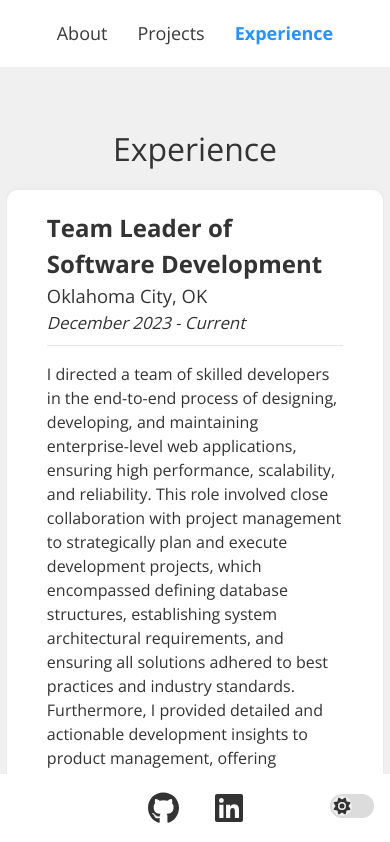
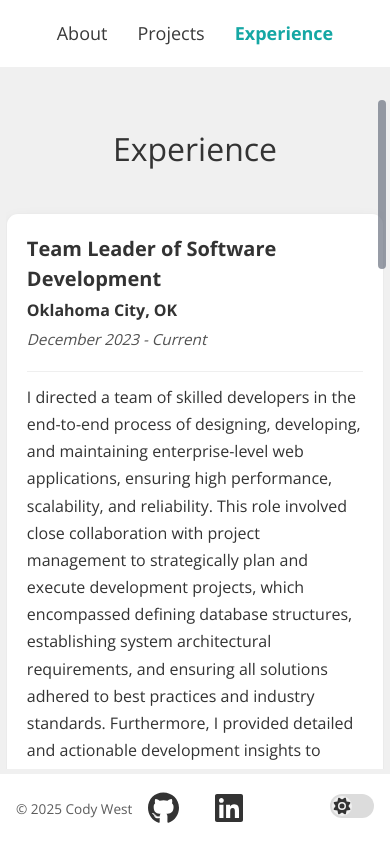
Before and after one commit to cww2697/portfolio, a Next.js app: page /experience in a window 390 px wide. Shown: the top 842 px of the page. Built offline with nearby package versions, Linux system fonts and the light colour scheme.

Commit message:
Refactor About section to remove JSON dependency, update component structure, and enhance styles for responsiveness and accessibility. Update theming and implement footer copyright with dynamic year.

```diff
--- a/src/app/components/About/About.tsx
+++ b/src/app/components/About/About.tsx
@@ -1,23 +1,33 @@
 import React from 'react';
 import styles from './About.module.css';
 import Image from "next/image";
-import data from "../../values/about.json"
 import AboutDetails from "@/app/components/AboutDetails/AboutDetails";
 
 const About = () => {
+    const imageUrl = "https://avatars.githubusercontent.com/u/19256987?s=800&v=4";
+    const details: string[] = [
+        "As a current Team Leader of Software Development, I have had extensive hands-on experience with a variety of programming languages, including C, C++, Java, JavaScript, PHP, Python, SQL, and Swift. I have successfully led high-priority projects such as a critical module redesign, which significantly improved user experience and data collection efficiency. Additionally, I spearheaded the transition of a module to a new framework, enhancing system performance and maintainability.",
+        "I place a high priority on maintaining application and data security, ensuring that our systems are robust and protected against potential threats. My expertise also extends to system administration across diverse platforms, including Windows Server, CentOS, macOS Server, and Ubuntu. I am proficient in tools like Apple Xcode, Microsoft Excel, Word, Access, Project, Visio, and Visual Studio.",
+        "In addition to my programming and system administration skills, I have extensive experience with various frameworks. I have worked with React and Next.js for building dynamic and responsive web applications, leveraging their powerful features for server-side rendering and static site generation. I have also utilized Laminas and Symfony for developing robust and scalable backend systems, ensuring efficient and maintainable codebases.",
+        "For more details about my experience, projects, or research, please explore the relevant pages above!"
+    ];
+
     return (
         <>
             <div className="pageTitle">
-                <h1>About Me!</h1>
+                <h1>Cody West</h1>
+                <p className={styles.tagline}>Full Stack Software Engineer & Team Leader crafting secure, scalable web apps with React, Next.js, PHP, and SQL.</p>
             </div>
             <section className={`section ${styles.intro}`}>
                 <div className={styles.imageColumn}>
-                    <Image src={data.imageUrl} alt={"Profile Image"} width={800} height={800} className={styles.image}/>
+                    <Image src={imageUrl} alt={"Profile Image"} width={800} height={800} className={styles.image}/>
                 </div>
                 <div className={styles.textColumn}>
-                    {data.details.map((detail, index) => (
-                        <AboutDetails key={index} detailsText={detail} />
-                    ))}
+                    <div className="section">
+                        {details.map((detail, index) => (
+                            <AboutDetails key={index} detailsText={detail} />
+                        ))}
+                    </div>
                 </div>
             </section>
         </>
--- a/src/app/components/ExperienceItem/ExperienceListItem.module.css
+++ b/src/app/components/ExperienceItem/ExperienceListItem.module.css
@@ -1,25 +1,49 @@
 .experienceItemContainer {
-    padding: 0 20px 32px 20px;
-}
-.experienceItemContainer h1{
-    font-size: 1.5em;
-    font-weight: bold;
+    padding: 0;
 }
 
-.companyInfoContainer{
-    display: inline-block;
-    padding-bottom: 10px;
+.experienceItemContainer h1 {
+    font-size: 1.25rem;
+    font-weight: 700;
+    color: var(--content-text-color);
+    margin: 0 0 4px 0;
 }
+
+.companyInfoContainer {
+    display: flex;
+    flex-wrap: wrap;
+    gap: 6px 14px;
+    align-items: baseline;
+    padding-bottom: 8px;
+    color: var(--content-text-color);
+}
+
 .companyInfoContainer h2 {
-    display: inline-block;
-    padding-inline-end: 16px;
-    font-size: 1.15em
+    font-size: 1rem;
+    font-weight: 600;
+    margin: 0;
 }
+
 .companyInfoContainer h3 {
-    font-size: 1.05em;
+    font-size: 0.95rem;
     font-style: italic;
+    opacity: 0.85;
+    margin: 0;
+}
+
+.experienceItemContainer hr {
+    border: 0;
+    border-top: 1px solid rgba(0,0,0,0.1);
+    margin: 12px 0;
+    opacity: 0.6;
+}
+@media (prefers-color-scheme: dark) {
+    .experienceItemContainer hr { border-top-color: rgba(255,255,255,0.12); opacity: 0.4; }
 }
 
 .experienceItemContainer p {
-    padding-top: 16px
+    line-height: 1.7;
 }
+.experienceItemContainer p + p {
+    margin-top: 10px;
+}
--- a/src/app/components/Footer/Footer.module.css
+++ b/src/app/components/Footer/Footer.module.css
@@ -26,6 +26,23 @@
 .footerRight {
     position: absolute;
     right: 1rem;
+}
+
+/* New: Copyright at bottom-left */
+.footerCopyright {
+    position: absolute;
+    left: 1rem;
+    top: 50%;
+    transform: translateY(-50%);
+    display: inline-flex;
+    align-items: center;
+    gap: 6px;
+}
+.copyText {
+    font-size: 0.85rem;
+    color: var(--foreground);
+    opacity: 0.8;
+    white-space: nowrap;
 }
 
 .themeToggle {
--- a/src/app/components/Footer/Footer.tsx
+++ b/src/app/components/Footer/Footer.tsx
@@ -22,6 +22,7 @@ const Footer = () => {
     }, []);
 
     const [theme, setTheme] = useState<Theme | null>(null);
+    const year = useMemo(() => new Date().getFullYear(), []);
 
     useEffect(() => {
         const stored = typeof window !== 'undefined' ? (localStorage.getItem('theme') as Theme | null) : null;
@@ -45,6 +46,9 @@ const Footer = () => {
 
     return (
         <footer className={styles.footer}>
+            <div className={styles.footerCopyright}>
+                <span className={styles.copyText}>© {year} Cody West</span>
+            </div>
             <div className={styles.footerLeft}>
                 <a href="https://github.com/cww2697" target="_blank" rel="noopener noreferrer" aria-label="GitHub">
                     <FontAwesomeIcon icon={faGithub} size="2x" />
--- a/src/app/components/ProjectCard/ProjectCard.module.css
+++ b/src/app/components/ProjectCard/ProjectCard.module.css
@@ -18,7 +18,7 @@
 .media {
   position: relative;
   width: 100%;
-  aspect-ratio: 16/9; /* Consistent thumbnail shape on mobile */
+  aspect-ratio: 16/9;
   background: var(--content-background);
   display: flex;
   align-items: center;
@@ -29,7 +29,7 @@
   .media {
     width: 36%;
     aspect-ratio: auto;
-    height: 240px; /* Uniform height on desktop for tidy rows */
+    height: 240px;
     border-right: 1px solid rgba(0,0,0,0.06);
   }
 }
@@ -37,7 +37,7 @@
   display: block;
   width: 100%;
   height: 100%;
-  object-position: center center; /* Ensure the image is visually centered */
+  object-position: center center;
 }
 .imageCover { object-fit: cover; }
 .imageContain { object-fit: contain; padding: 12px; }
@@ -54,14 +54,13 @@
 }
 
 .content {
-  /* Reduce right-side padding to tighten the card's right edge */
-  padding: 20px 10px 20px 20px; /* top right bottom left */
+  padding: 20px 10px 20px 20px;
   width: 100%;
 }
 @media (min-width: 768px) {
   .content {
     width: 64%;
-    padding: 22px 12px 22px 24px; /* top right bottom left */
+    padding: 22px 12px 22px 24px;
   }
 }
 
@@ -98,7 +97,7 @@
   padding: 4px 10px;
   font-size: 0.85rem;
   border-radius: 999px;
-  background: rgba(30, 144, 255, 0.12); /* link color tint */
+  background: rgba(30, 144, 255, 0.12);
   color: var(--foreground);
   border: 1px solid rgba(30, 144, 255, 0.25);
 }
@@ -129,6 +128,22 @@
   opacity: 0.9;
   transform: translateY(-1px);
 }
+
+/* Improve contrast for buttons in explicit light theme and system light mode */
+html[data-theme="light"] .button {
+  background: #0f766e; /* teal-700 for AA contrast */
+  color: #ffffff;
+}
+@media (prefers-color-scheme: light) {
+  .button {
+    background: #0f766e; /* teal-700 for AA contrast */
+    color: #ffffff;
+  }
+  .button:hover {
+    opacity: 0.95;
+  }
+}
+
 @media (min-width: 768px) {
   .titleRow {
     margin-bottom: 16px;
--- a/src/app/experience/page.tsx
+++ b/src/app/experience/page.tsx
@@ -1,5 +1,6 @@
 import data from "../values/experience.json";
 import ExperienceListItem from "@/app/components/ExperienceItem/ExperienceListItem";
+import ScrollArea from "@/app/components/ScrollArea/ScrollArea";
 
 export default function Page() {
     interface Experience {
@@ -17,13 +18,15 @@ export default function Page() {
     return (
         <>
             <div className="contentContainer">
+                <ScrollArea topOffset={100} bottomOffset={75}>
                     <div className="pageTitle">
                         <h1>Experience</h1>
                     </div>
-                <section className="section">
+
+                    <div className="mt-6 grid grid-cols-1 gap-6">
                         {Object.values(data).reverse().map((experience: Experience) => (
+                            <div key={experience.id} className="section">
                                 <ExperienceListItem
-                            key={experience.id}
                                     position={experience.position}
                                     company={experience.company}
                                     city={experience.city}
@@ -33,8 +36,10 @@ export default function Page() {
                                     startDate={experience.startDate}
                                     endDate={experience.endDate}
                                 />
+                            </div>
                         ))}
-                </section>
+                    </div>
+                </ScrollArea>
             </div>
         </>
     );
--- a/src/app/globals.css
+++ b/src/app/globals.css
@@ -16,37 +16,36 @@
     --nav-footer-background: #111;
     --content-background: #4f4f4f;
     --nav-footer-hover: #575757;
-    --nav-footer-active: #1E90FF;
+    --nav-footer-active: #0ea5a2;
     --content-text-color: #ededed;
-    --link-color: #1E90FF;
-    --card-background: #242424; /* Slightly lighter than page bg to stand out */
+    --link-color: #0ea5a2;
+    --card-background: #242424;
   }
 }
 
 @media (prefers-color-scheme: light) {
   :root {
-    --background: #f0f0f0; /* Light gray background */
-    --foreground: #333; /* Dark text color */
-    --nav-footer-background: #fff; /* White header and footer */
-    --content-background: #ededed; /* Light gray content background */
-    --nav-footer-hover: #dcdcdc; /* Light gray hover color */
-    --nav-footer-active: #1E90FF; /* Keeping the active color the same */
-    --content-text-color: #333; /* Dark text color */
-    --link-color: #1E90FF;
-    --card-background: #ffffff; /* White cards on light gray page */
+    --background: #f0f0f0;
+    --foreground: #333;
+    --nav-footer-background: #fff;
+    --content-background: #ededed;
+    --nav-footer-hover: #dcdcdc;
+    --nav-footer-active: #0ea5a2;
+    --content-text-color: #333;
+    --link-color: #0ea5a2;
+    --card-background: #ffffff;
   }
 }
 
-/* Explicit theme overrides: user-chosen theme takes precedence over system */
 html[data-theme="dark"] {
   --background: #1a1a1a;
   --foreground: #ededed;
   --nav-footer-background: #111;
   --content-background: #4f4f4f;
   --nav-footer-hover: #575757;
-  --nav-footer-active: #1E90FF;
+  --nav-footer-active: #0ea5a2;
   --content-text-color: #ededed;
-  --link-color: #1E90FF;
+  --link-color: #0ea5a2;
   --card-background: #242424;
 }
 
@@ -56,9 +55,9 @@ html[data-theme="light"] {
   --nav-footer-background: #fff;
   --content-background: #ededed;
   --nav-footer-hover: #dcdcdc;
-  --nav-footer-active: #1E90FF;
+  --nav-footer-active: #0ea5a2;
   --content-text-color: #333;
-  --link-color: #1E90FF;
+  --link-color: #0ea5a2;
   --card-background: #ffffff;
 }
 
@@ -84,24 +83,22 @@ body {
 }
 
 h1 {
-  font-size: 2em; /* Adjust the font size for h1 */
+  font-size: 2em;
   margin: 0;
 }
 
 p {
-  font-size: 1em; /* Adjust the font size for p */
+  font-size: 1em;
   margin: 0;
 }
 
 
 @media (max-width: 768px) {
-  /* Adjust this value based on your mobile breakpoint */
   .contentContainer {
     width: 97%;
   }
 }
 
-/* Shared section block for consistent sectionization across pages */
 .section {
   background-color: var(--card-background);
   border: 1px solid rgba(0,0,0,0.08);
@@ -117,10 +114,9 @@ p {
   }
 }
 
-/* Hide native scrollbar for custom scroll areas */
 .custom-scroll {
-  scrollbar-width: none; /* Firefox */
-  -ms-overflow-style: none; /* IE 10+ */
+  scrollbar-width: none;
+  -ms-overflow-style: none;
 }
 .custom-scroll::-webkit-scrollbar {
   width: 0;
```
Also changed, not shown: src/app/components/About/About.module.css (+36 -6 lines), src/app/components/AboutDetails/AboutDetails.module.css (+6 -2 lines), src/app/projects/page.tsx (+3 -11 lines), src/app/values/about.json (deleted, +0 -9 lines). Lines whose indentation alone changed are shown as unchanged.
